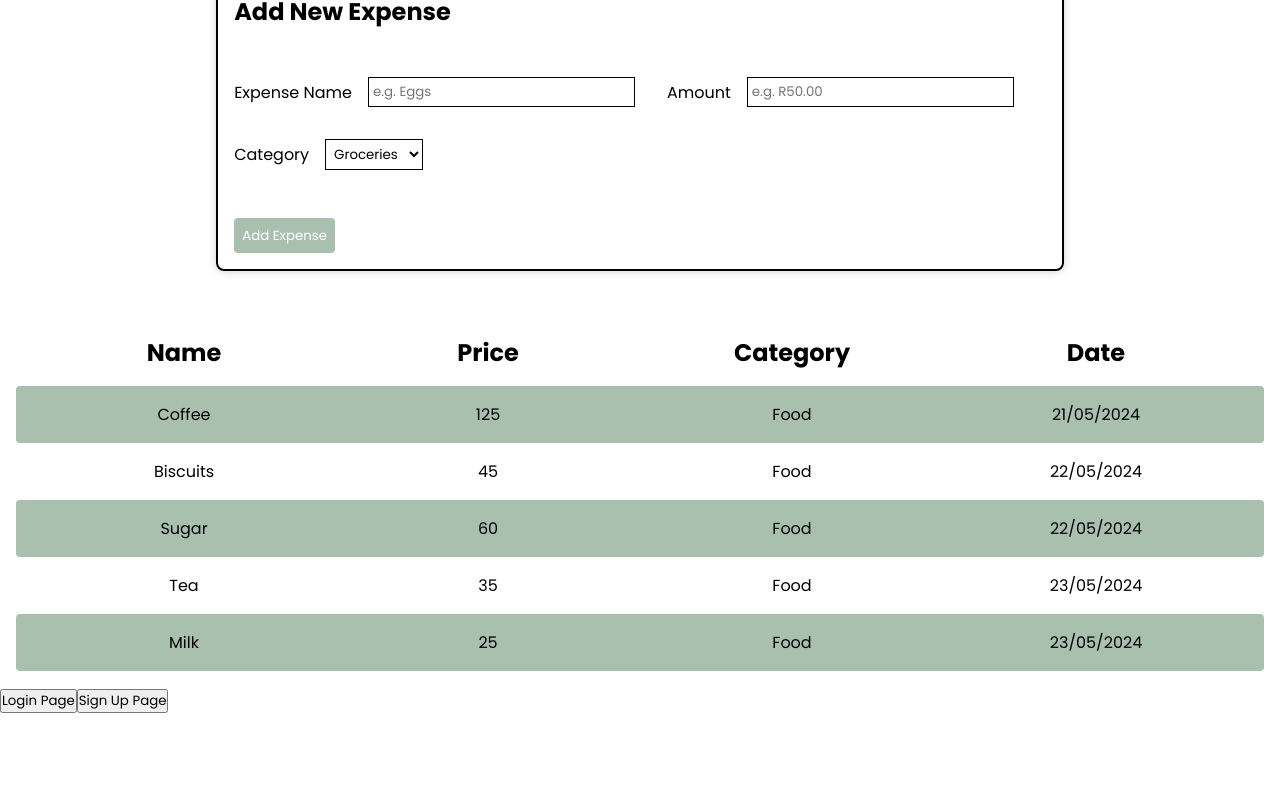
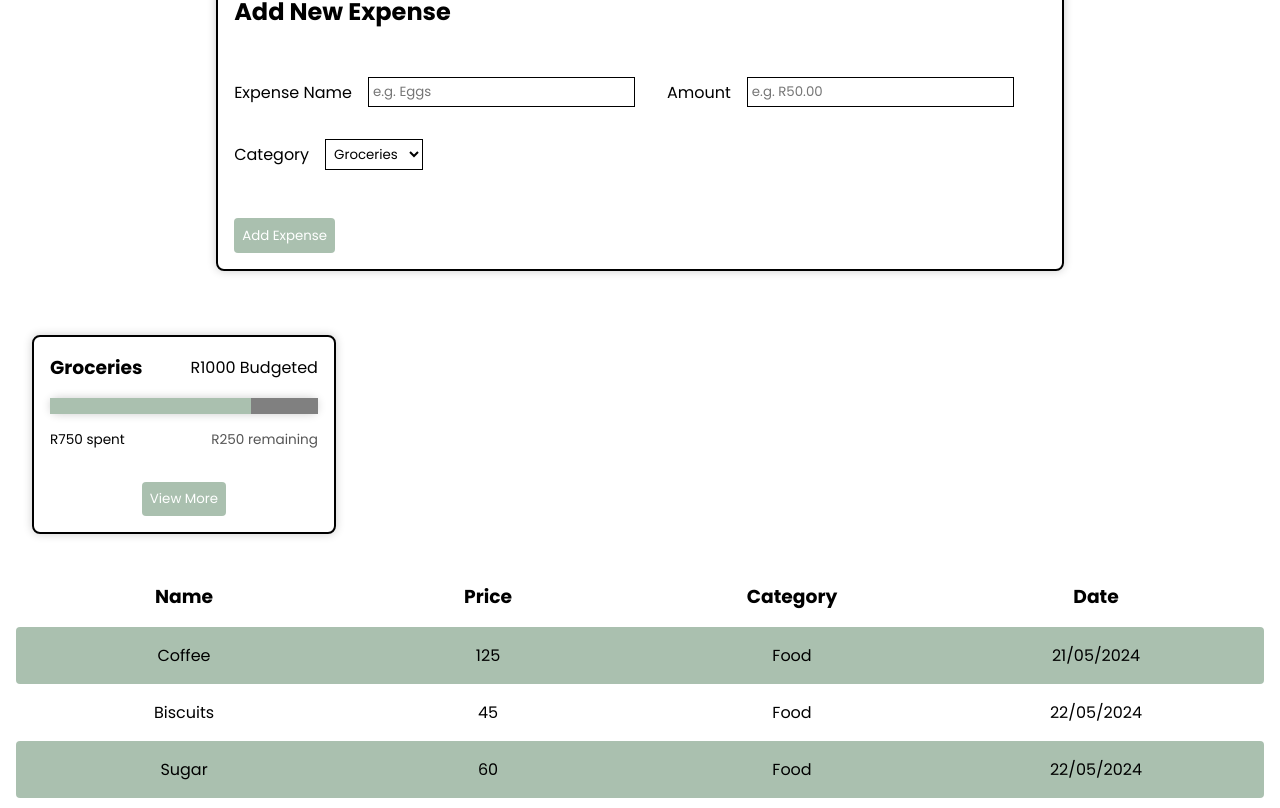
Before and after one commit to BbdBudgetPlanner/frontend, a React (Vite) app: page / in a window 1280 px wide. Shown: the part 447-1255 px from the top of the page. Before the commit the page ends 1160 px from the top, so only its background shows below. Built offline with nearby package versions, Linux system fonts and the light colour scheme.

Commit message:
Added Card to display a user's budget

```diff
--- /dev/null
+++ b/src/components/BudgetCard/BudgetCard.css
@@ -0,0 +1,92 @@
+.card-container {
+    display: flex;
+    flex-direction: column;
+    margin: 2rem;
+    border: solid #000 0.15rem;
+    border-radius: 0.5rem;
+    padding: 1rem;
+    margin: 2rem;
+    height: auto;
+    width: auto;
+    max-width: fit-content;
+    max-height: fit-content;
+    box-shadow: 0px 0px 10px rgba(0, 0, 0, 0.2);
+}
+
+.card-text {
+    display: flex;
+    flex-direction: row;
+    align-items: center;
+    justify-content: space-between;
+    flex-wrap: wrap;
+}
+
+.card-heading {
+    margin-right: 3rem;
+    max-width: 10rem;
+    overflow-y: hidden;
+    text-overflow: ellipsis;
+}
+
+.card-bar {
+    display: flex;
+    align-items: center;
+    justify-content: center;
+    margin: 1rem 0rem 1rem 0rem;
+}
+
+.progress-bar {
+    appearance: none;
+    border: none;
+    border-radius: 1rem;
+    height: 1rem;
+    width: 100%;
+    background-color: #F2F2F2;
+    box-shadow: 0 0 10px rgba(0, 0, 0, 0.2);
+}
+
+.progress-bar::-webkit-progress-value {
+    background-color: #AAC0AF;
+}
+
+.progress-bar::-moz-progress-bar {
+    background-color: #AAC0AF;
+}
+
+.card-amounts {
+    display: flex;
+    flex-direction: row;
+    align-items: center;
+    justify-content: space-between;
+    flex-wrap: wrap;
+    margin-bottom: 1rem;
+}
+
+.card-amount {
+    font-size: 0.85rem;
+    font-weight: 400;
+}
+
+.card-amount:nth-child(2) {
+    color: #555;
+}
+
+.card-button-text {
+    padding: 0.45rem 0.5rem;
+    color: #FFF;
+    background: #AAC0AF;
+    border: none;
+    border-radius: 0.25rem;
+}
+
+.card-button{
+    display: flex;
+    align-items: center;
+    justify-content: center;
+    margin: 1rem 0rem 0rem 0rem;
+}
+
+.card-button-text:hover{
+    background: #839791;
+    cursor: pointer;
+}
--- /dev/null
+++ b/src/components/BudgetCard/BudgetCard.jsx
@@ -0,0 +1,27 @@
+import "./BudgetCard.css";
+
+const BudgetCard = ({ name, total, spent }) => {
+    let remaining = total - spent;
+    let progress = spent / total;
+
+    return (
+        <div className="card-container">
+            <div className="card-text">
+                <h3 className="card-heading">{name}</h3>
+                <span className="card-total">R{total} Budgeted</span>
+            </div>
+            <div className="card-bar">
+                <progress className="progress-bar" value={progress} />
+            </div>
+            <div className="card-amounts">
+                <span className="card-amount">R{spent} spent</span>
+                <span className="card-amount">R{remaining} remaining</span>
+            </div>
+            <div className="card-button">
+                <button className="card-button-text">View More</button>
+            </div>
+        </div>
+    )
+}
+
+export default BudgetCard;
--- a/src/components/ExpensesList/ExpensesList.jsx
+++ b/src/components/ExpensesList/ExpensesList.jsx
@@ -1,33 +1,26 @@
 import "./ExpensesList.css"
 
-const ExpensesList = () => {
-    const testArray = [
-        { name: "Coffee", price: 125.00, category: "Food", date: "21/05/2024" },
-        { name: "Biscuits", price: 45.00, category: "Food", date: "22/05/2024" },
-        { name: "Sugar", price: 60.00, category: "Food", date: "22/05/2024" },
-        { name: "Tea", price: 35.00, category: "Food", date: "23/05/2024" },
-        { name: "Milk", price: 25.00, category: "Food", date: "23/05/2024" },
-    ]
+const ExpensesList = ({ expenseList }) => {
 
     return (
         <div className="expenses-container">
             <div className="expenses-list">
                 <div className="list-row">
                     <div className="list-item" >
-                        <h2>Name</h2>
+                        <h3>Name</h3>
                     </div>
                     <div className="list-item">
-                        <h2>Price</h2>
+                        <h3>Price</h3>
                     </div>
                     <div className="list-item">
-                        <h2>Category</h2>
+                        <h3>Category</h3>
                     </div>
                     <div className="list-item">
-                        <h2>Date</h2>
+                        <h3>Date</h3>
                     </div>
                 </div>
                 {
-                    testArray.map((expense, index) => (
+                    expenseList.map((expense, index) => (
                         <div className="list-row" key={index}>
                             <div className="list-item">{expense.name}</div>
                             <div className="list-item">{expense.price}</div>
--- a/src/pages/Home/Home.jsx
+++ b/src/pages/Home/Home.jsx
@@ -4,10 +4,19 @@ import "./Home.css"
 
 import CreateBudgetForm from "../../components/CreateBudgetForm/CreateBudgetForm.jsx";
 import AddExpenseForm from "../../components/AddExpenseForm/AddExpenseForm.jsx";
+import BudgetCard from "../../components/BudgetCard/BudgetCard.jsx";
 import ExpensesList from "../../components/ExpensesList/ExpensesList.jsx";
 
 const Home = () => {
     const navigate = useNavigate();
+
+    const testArray = [
+        { name: "Coffee", price: 125.00, category: "Food", date: "21/05/2024" },
+        { name: "Biscuits", price: 45.00, category: "Food", date: "22/05/2024" },
+        { name: "Sugar", price: 60.00, category: "Food", date: "22/05/2024" },
+        { name: "Tea", price: 35.00, category: "Food", date: "23/05/2024" },
+        { name: "Milk", price: 25.00, category: "Food", date: "23/05/2024" },
+    ]
 
     return (
         <div>
@@ -15,7 +24,8 @@ const Home = () => {
             <CreateBudgetForm />
             <AddExpenseForm />
             </div>
-            <ExpensesList />
+            <BudgetCard name={"Groceries"} total={1000.00} spent={750.00}/>
+            <ExpensesList expenseList={testArray}/>
             <button onClick={() => {
                 navigate("/login")
             }}>Login Page
```
